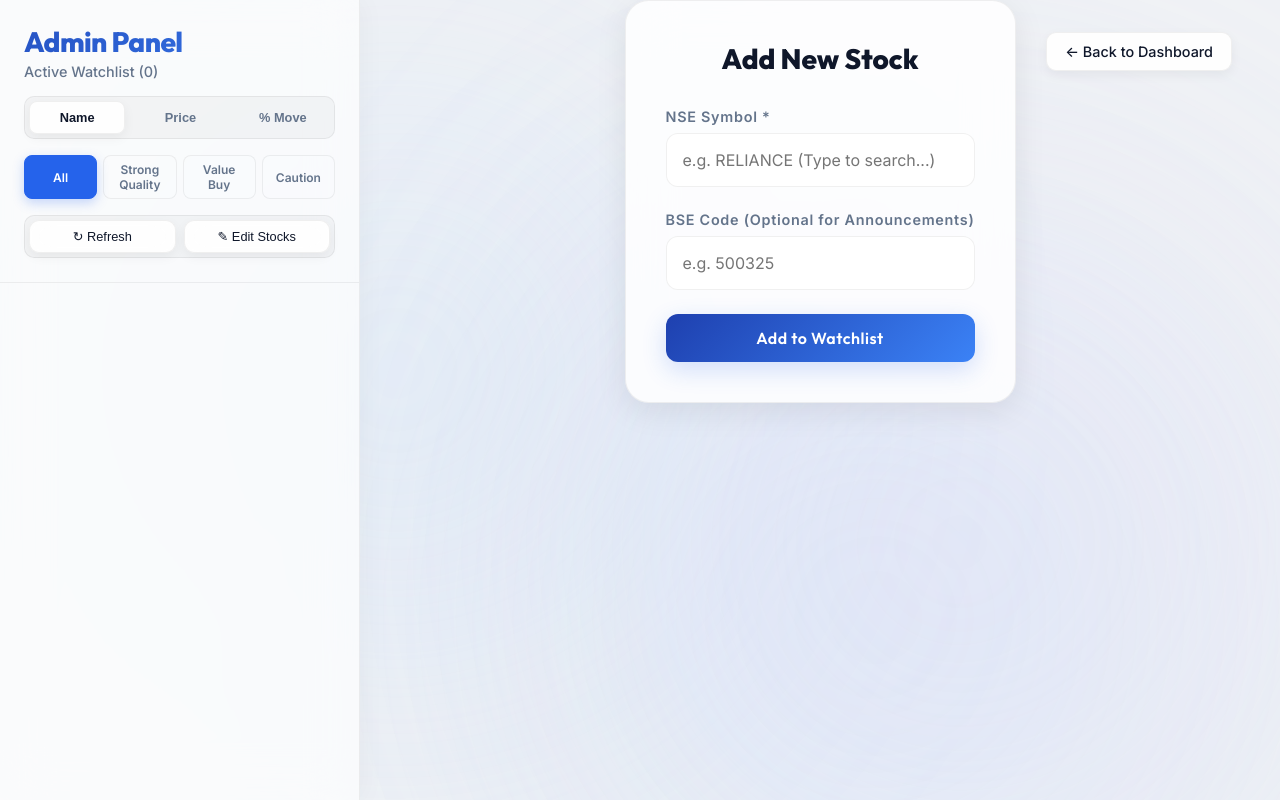
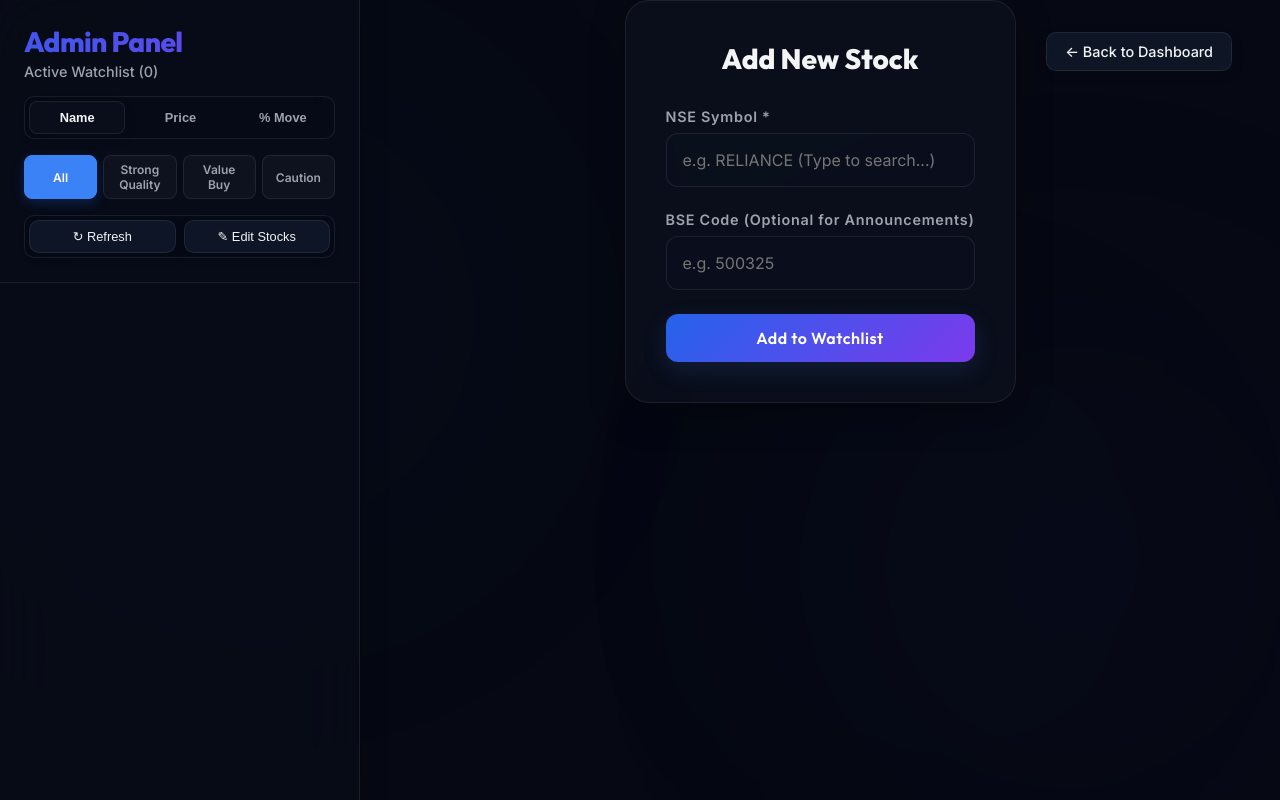
Before and after one commit to 11abhinav/stockupdates, a Flask app: page /admin in a window 1280 px wide. Run offline with Flask 3, Linux system fonts and the light colour scheme; data that the repository does not hold is empty; some libraries are stand-ins or nearby versions.

Commit message:
Convert dashboard styles into premium dark-mode-first fintech layout

```diff
--- a/static/index.css
+++ b/static/index.css
@@ -1,33 +1,33 @@
 @import url('https://fonts.googleapis.com/css2?family=Inter:wght@300;400;500;600;700&family=Outfit:wght@300;400;500;600;700;800&display=swap');
 
 :root {
-    /* Super Premium Light Palette (Fintech/Banking style) */
-    --bg-base: #f0f2f5;
-    --bg-surface: rgba(255, 255, 255, 0.85);
-    --bg-surface-hover: rgba(255, 255, 255, 1);
+    /* Sleek Dark Fintech Palette (High-end trading look) */
+    --bg-base: #060913;
+    --bg-surface: rgba(13, 18, 30, 0.7);
+    --bg-surface-hover: rgba(21, 30, 50, 0.85);
 
-    --glass-border: rgba(0, 0, 0, 0.06);
-    --glass-highlight: rgba(0, 0, 0, 0.12);
+    --glass-border: rgba(255, 255, 255, 0.08);
+    --glass-highlight: rgba(255, 255, 255, 0.14);
 
-    --text-main: #0f172a;
-    --text-muted: #64748b;
+    --text-main: #f3f4f6;
+    --text-muted: #9ca3af;
 
-    --accent: #2563eb;
-    --accent-hover: #1d4ed8;
-    --accent-glow: rgba(37, 99, 235, 0.2);
+    --accent: #3b82f6;
+    --accent-hover: #60a5fa;
+    --accent-glow: rgba(59, 130, 246, 0.15);
 
-    --success: #059669;
-    --success-glow: rgba(5, 150, 105, 0.15);
+    --success: #10b981;
+    --success-glow: rgba(16, 185, 129, 0.15);
 
-    --warning: #e11d48;
-    --warning-glow: rgba(225, 29, 72, 0.15);
+    --warning: #f43f5e;
+    --warning-glow: rgba(244, 63, 94, 0.15);
 
-    --gradient-primary: linear-gradient(135deg, #1e40af 0%, #3b82f6 100%);
-    --gradient-text: linear-gradient(to right, #1e3a8a, #3b82f6);
-    --gradient-header: linear-gradient(to right, #0f172a, #334155);
+    --gradient-primary: linear-gradient(135deg, #2563eb 0%, #7c3aed 100%);
+    --gradient-text: linear-gradient(to right, #60a5fa, #a78bfa);
+    --gradient-header: linear-gradient(to right, #f3f4f6, #e5e7eb);
 
-    --shadow-sm: 0 4px 12px rgba(0, 0, 0, 0.05);
-    --shadow-md: 0 8px 32px rgba(0, 0, 0, 0.08);
+    --shadow-sm: 0 4px 12px rgba(0, 0, 0, 0.15);
+    --shadow-md: 0 12px 36px rgba(0, 0, 0, 0.3);
     --shadow-glow: 0 0 20px var(--accent-glow);
 }
 
@@ -60,23 +60,23 @@ body::before, body::after, .ambient-orb {
 }
 
 body::before {
-    width: 80vw; height: 80vw;
-    top: -20%; left: -10%;
-    background: radial-gradient(circle, #bfdbfe 0%, transparent 60%);
+    width: 60vw; height: 60vw;
+    top: -10%; left: -10%;
+    background: radial-gradient(circle, rgba(59, 130, 246, 0.15) 0%, transparent 65%);
     animation: float 25s infinite ease-in-out alternate;
 }
 
 body::after {
-    width: 80vw; height: 80vw;
-    bottom: -20%; right: -10%;
-    background: radial-gradient(circle, #ddd6fe 0%, transparent 60%);
+    width: 60vw; height: 60vw;
+    bottom: -10%; right: -10%;
+    background: radial-gradient(circle, rgba(124, 58, 237, 0.15) 0%, transparent 65%);
     animation: float 20s infinite ease-in-out alternate-reverse;
 }
 
 .ambient-orb {
-    width: 60vw; height: 60vw;
-    top: 20%; left: 20%;
-    background: radial-gradient(circle, #93c5fd 0%, transparent 60%);
+    width: 50vw; height: 50vw;
+    top: 20%; left: 30%;
+    background: radial-gradient(circle, rgba(16, 185, 129, 0.08) 0%, transparent 65%);
     animation: floatOrb 30s infinite cubic-bezier(0.4, 0, 0.2, 1);
 }
 
@@ -101,14 +101,14 @@ h1, h2, h3, h4, h5, h6, .price-val, .stock-name-large, .stock-price-large, .side
 .sidebar {
     width: 360px;
     min-width: 360px;
-    background: rgba(255, 255, 255, 0.7);
-    backdrop-filter: blur(24px);
-    -webkit-backdrop-filter: blur(24px);
+    background: rgba(9, 13, 24, 0.75);
+    backdrop-filter: blur(32px);
+    -webkit-backdrop-filter: blur(32px);
     border-right: 1px solid var(--glass-border);
     display: flex;
     flex-direction: column;
     z-index: 10;
-    box-shadow: 4px 0 24px rgba(0,0,0,0.03);
+    box-shadow: 4px 0 24px rgba(0,0,0,0.2);
 }
 
 .main-content {
@@ -186,8 +186,9 @@ h1, h2, h3, h4, h5, h6, .price-val, .stock-name-large, .stock-price-large, .side
 
 /* Buttons */
 .nav-btn {
-    background: rgba(255, 255, 255, 0.9);
+    background: rgba(21, 30, 50, 0.6);
     backdrop-filter: blur(12px);
+    -webkit-backdrop-filter: blur(12px);
     color: var(--text-main);
     border: 1px solid var(--glass-border);
     padding: 10px 18px;
@@ -204,10 +205,10 @@ h1, h2, h3, h4, h5, h6, .price-val, .stock-name-large, .stock-price-large, .side
 }
 
 .nav-btn:hover {
-    background: rgba(255, 255, 255, 1);
-    border-color: rgba(0,0,0,0.15);
+    background: rgba(31, 41, 55, 0.85);
+    border-color: var(--glass-highlight);
     transform: translateY(-2px);
-    box-shadow: 0 6px 16px rgba(0,0,0,0.06);
+    box-shadow: 0 6px 16px rgba(0,0,0,0.15);
 }
 
 .btn-primary {
@@ -713,7 +714,7 @@ h1, h2, h3, h4, h5, h6, .price-val, .stock-name-large, .stock-price-large, .side
 .form-group input {
     width: 100%;
     padding: 16px;
-    background: #ffffff;
+    background: rgba(13, 18, 30, 0.6);
     border: 1px solid var(--glass-border);
     border-radius: 12px;
     color: var(--text-main);
@@ -726,7 +727,7 @@ h1, h2, h3, h4, h5, h6, .price-val, .stock-name-large, .stock-price-large, .side
     outline: none;
     border-color: var(--accent);
     box-shadow: 0 0 0 4px var(--accent-glow);
-    background: #ffffff;
+    background: rgba(13, 18, 30, 0.85);
 }
 
 .suggestions {
@@ -734,7 +735,7 @@ h1, h2, h3, h4, h5, h6, .price-val, .stock-name-large, .stock-price-large, .side
     top: calc(100% + 8px);
     left: 0;
     right: 0;
-    background: rgba(255, 255, 255, 0.95);
+    background: rgba(13, 18, 30, 0.95);
     backdrop-filter: blur(20px);
     border: 1px solid var(--glass-border);
     border-radius: 12px;
@@ -751,12 +752,12 @@ h1, h2, h3, h4, h5, h6, .price-val, .stock-name-large, .stock-price-large, .side
     display: flex;
     justify-content: space-between;
     align-items: center;
-    border-bottom: 1px solid rgba(0,0,0,0.05);
+    border-bottom: 1px solid var(--glass-border);
     transition: background 0.2s;
 }
 
 .suggestion-item:last-child { border-bottom: none; }
-.suggestion-item:hover { background: rgba(0,0,0,0.02); }
+.suggestion-item:hover { background: rgba(255, 255, 255, 0.05); }
 
 .sugg-symbol { font-weight: 700; color: var(--text-main); font-family: 'Outfit', sans-serif; }
 .sugg-name { color: var(--text-muted); font-size: 0.85rem; }
```
